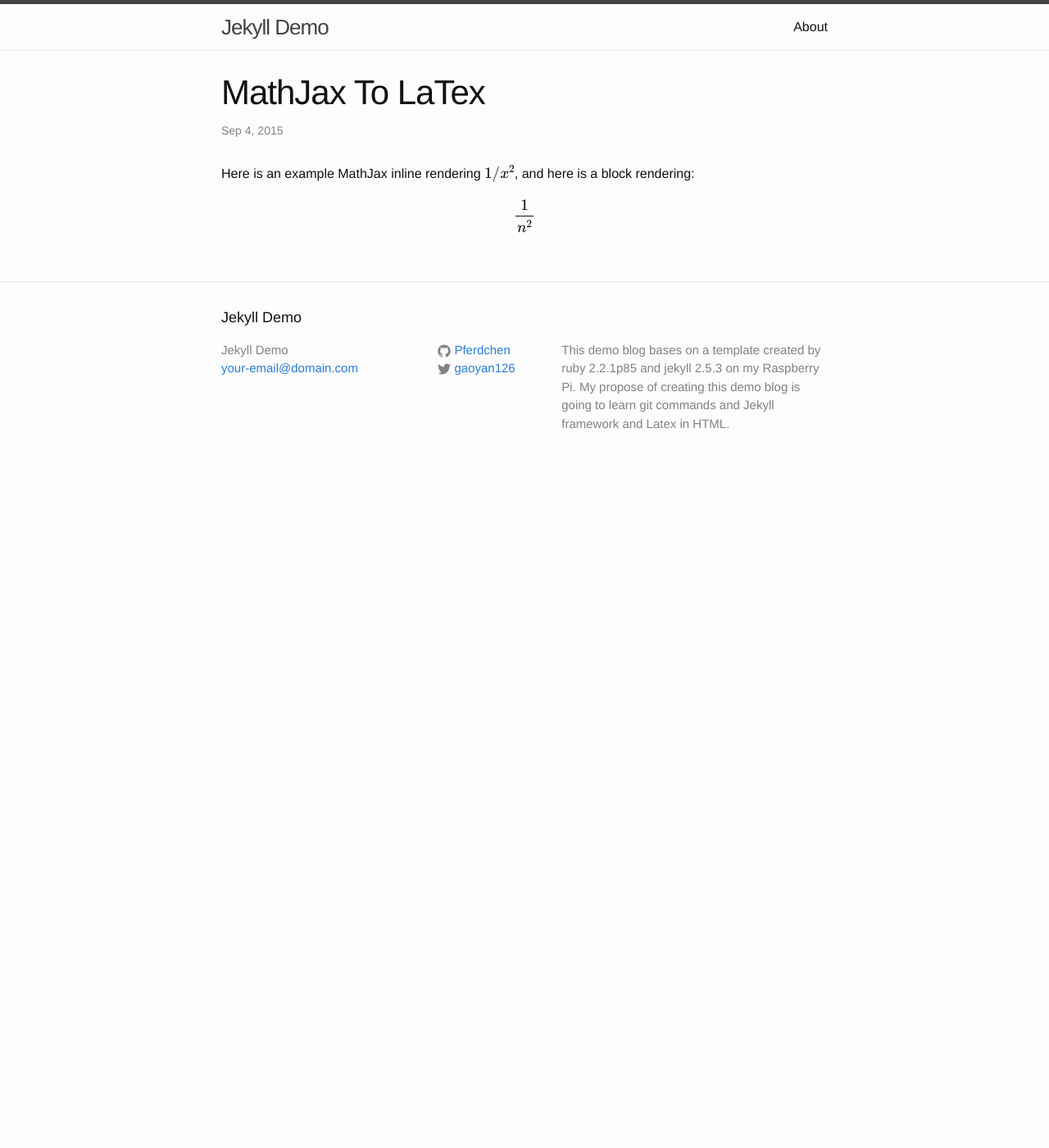
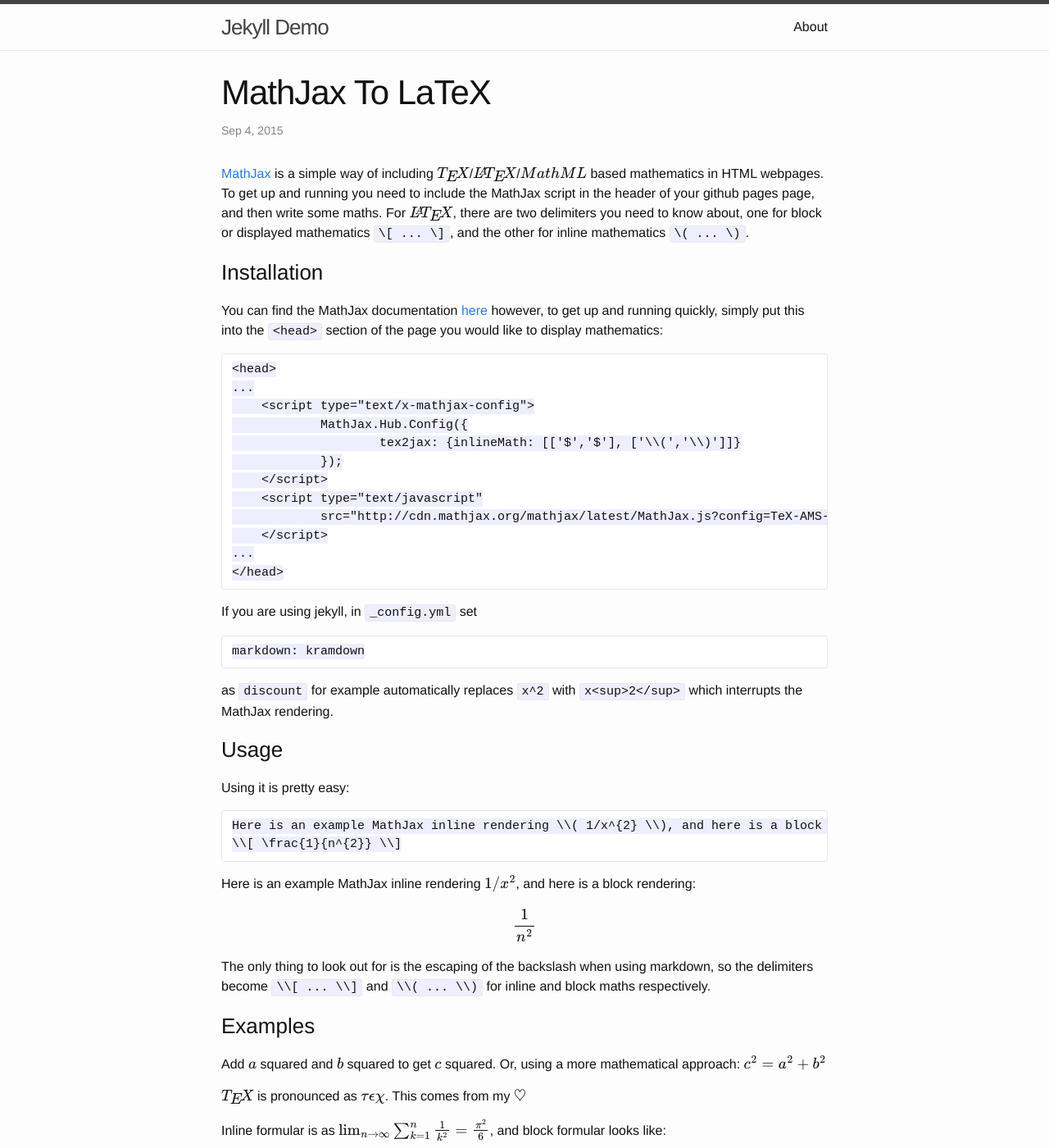
Before and after one commit to Pferdchen/jekyll_demo, a Jekyll site: the page built from _posts/2015-09-04-mathjax-latex.md, in a window 1280 px wide and 1400 px high. Shown: the whole window at 82% size. Built offline with Jekyll 4.4.1, drawn with Linux system fonts in a browser that asks for light colours; formulas are drawn with MathJax 3; some of the changed text lies outside the part shown.

Commit message:
add LaTeX examples

```diff
--- a/_config.yml
+++ b/_config.yml
@@ -4,7 +4,7 @@ email: your-email@domain.com
 description: > # this means to ignore newlines until "baseurl:"
   This demo blog bases on a template created by ruby 2.2.1p85 and jekyll
   2.5.3 on my Raspberry Pi. My propose of creating this demo blog is going
-  to learn git commands and Jekyll framework and Latex in HTML.
+  to learn git commands and Jekyll framework and LaTeX in HTML.
 baseurl: /jekyll_demo # the subpath of your site, e.g. /blog/
 url: "http://pferdchen.github.io" # the base hostname & protocol for your site
 twitter_username: gaoyan126
--- a/_posts/2015-09-04-mathjax-latex.md
+++ b/_posts/2015-09-04-mathjax-latex.md
@@ -1,8 +1,70 @@
 ---
 layout: post
-title:  "MathJax To LaTex"
+title:  "MathJax To LaTeX"
 date:   2015-09-04 21:54:12
 categories: jekyll update
 ---
+[MathJax](http://www.mathjax.org) is a simple way of including $\TeX{}$/$\LaTeX{}$/$MathML$ based mathematics in HTML webpages.
+To get up and running you need to include the MathJax script in the header of your github pages page, and then write some maths.
+For $\LaTeX{}$, there are two delimiters you need to know about, one for block or displayed mathematics `\[ ... \]`, and the other for inline mathematics `\( ... \)`.
+
+### Installation
+You can find the MathJax documentation [here](http://docs.mathjax.org/en/latest/) however, to get up and running quickly, simply put this into the `<head>` section of the page you would like to display mathematics:
+
+    <head>
+    ...
+        <script type="text/x-mathjax-config">
+                MathJax.Hub.Config({
+                        tex2jax: {inlineMath: [['$','$'], ['\\(','\\)']]}
+                });
+        </script>
+        <script type="text/javascript"
+                src="http://cdn.mathjax.org/mathjax/latest/MathJax.js?config=TeX-AMS-MML_HTMLorMML">
+        </script>
+    ...
+    </head>
+
+If you are using jekyll, in `_config.yml` set
+
+    markdown: kramdown
+
+as `discount` for example automatically replaces `x^2` with `x<sup>2</sup>` which interrupts the MathJax rendering.
+
+### Usage
+Using it is pretty easy:
+
+    Here is an example MathJax inline rendering \\( 1/x^{2} \\), and here is a block rendering:
+    \\[ \frac{1}{n^{2}} \\]
+
 Here is an example MathJax inline rendering \\( 1/x^{2} \\), and here is a block rendering:
 \\[ \frac{1}{n^{2}} \\]
+
+The only thing to look out for is the escaping of the backslash when using markdown, so the delimiters become `\\[ ... \\]` and `\\( ... \\)` for inline and block maths respectively.
+
+### Examples
+Add $a$ squared and $b$ squared to get $c$ squared. Or, using a more mathematical approach: $c^{2}=a^{2}+b^{2}$
+
+$\TeX{}$ is pronounced as $\tau\epsilon\chi$. This comes from my $\heartsuit$
+
+Inline formular is as \\( \lim_{n \to \infty}\sum_{k=1}^n \frac{1}{k^2}= \frac{\pi^2}{6} \\), and block formular looks like:
+\\[ \lim_{n \to \infty}\sum_{k=1}^n \frac{1}{k^2}= \frac{\pi^2}{6} \\]
+
+$$
+\mathbf{X} =
+\left( \begin{array}{ccc}
+x_{11} & x_{12} & \ldots \\
+x_{21} & x_{22} & \ldots \\
+\vdots & \vdots & \ddots
+\end{array} \right)
+$$
+
+$$
+\mathop{\mathrm{corr}}(X,Y)=
+\frac{\displaystyle
+\sum_{i=1}^n(x_i-\overline x)
+(y_i-\overline y)}
+{\displaystyle\biggl[
+\sum_{i=1}^n(x_i-\overline x)^2
+\sum_{i=1}^n(y_i-\overline y)^2
+\biggr]^{1/2}}
+$$
```
